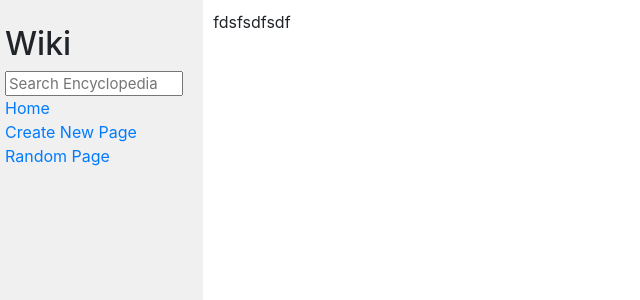
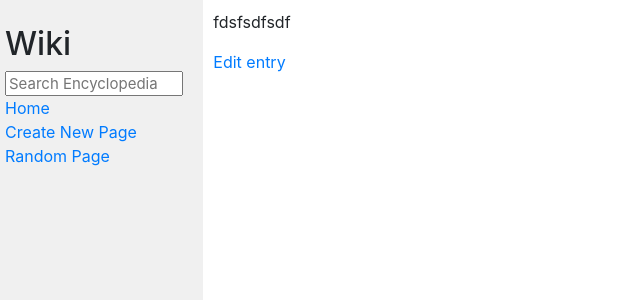
Before and after one commit to eduardoluis11/wiki, a Django app: page /random in a window 1280 px wide. Shown: the top 300 px of the page, without its empty margins (0-640 px from the left). Run offline with Django 3.2, Linux system fonts and the light colour scheme; some libraries are stand-ins or nearby versions.

Commit message:
Updated Edition Algorithm
I finished the 5.a) part of the algorithm. Now, if the user enters into an entry page, they will see a link that says 'Edit entry'. If they click on that link, they will be taken into an edition page. In this page, you will see a <textarea> field that's pre-populated with the description of that particular entry.

```diff
--- a/encyclopedia/templates/encyclopedia/display_entry.html
+++ b/encyclopedia/templates/encyclopedia/display_entry.html
@@ -71,6 +71,13 @@ I will use "title" to see if I'm getting the name of the .md file, which is what
     To make the entry titles displayed on the previous algorithm to be clickable and send the user to its respective entry
     page, I will need to add a ‘href=”/wiki/{{entry}}”’ to each item from the list of results. Or in other words, I need to
     do the exact same thing that I did for index.html to display the list of clickable links.
+
+    Now, I need to add a link on the page of the existing entries to take them to the page that will let them edit the
+    entry. I could add a n <a> tag in the display_entry.html that will take the user to the edit page for that particular entry.
+
+    BUG: if the title of the entry that I want to edit has an space, I won't be taken to the edition page of that entry.
+    I need to get the title of the entry from the URL, NOT from the first line of the .md file. To fix this bug, I could
+    obtain the title of the .md file from the views.py file, and then send it as a variable to this file via Jinja notation.
     -->
     {% if entries == 'not found' %}
         <h1>Page Not Found</h1>
@@ -90,6 +97,8 @@ I will use "title" to see if I'm getting the name of the .md file, which is what
 
     {% else %}
         {{entries|safe}}
+
+        <a href="/wiki/{{title_of_entry_file}}/edit">Edit entry</a>
     {% endif %}
 
     <!-- I will use this to see if I'm getting the name of the .md file, which is what I'll use as the entry's title.
--- a/encyclopedia/templates/encyclopedia/edit.html
+++ b/encyclopedia/templates/encyclopedia/edit.html
@@ -23,6 +23,9 @@ from the views.py file. -->
     https://www.w3schools.com/tags/tryit.asp?filename=tryhtml_input_value .) Then, the value that I need to add
     to the “value” tag will be obtained via jinja notation from a function from the views.py file. I will use code
     like “<textarea type='text' name='entry-title' value='{{title}}'></textarea>”.
+
+    DO NOT add space between the <textarea> tag and the jinja notation that gets the existing description, or else
+    that indentation will be added to the description of the entry.
     -->
     <form method="post">
         {% csrf_token %}
--- a/encyclopedia/views.py
+++ b/encyclopedia/views.py
@@ -87,6 +87,9 @@ To properly convert from Markdown into HTML so that the entry text doesn't have
 each letter, and so that the "#" characters are able to make the text bold or italices (as it should in Markdown
 format), I will use the "markdown.markdown(ENTRY_TEXT_VARIABLE)" function from the markdown2 package
 (source: https://github.com/trentm/python-markdown2 .)
+
+I'm sending the "word" variable to display_entry.html to send the title of the entry's file. This will be used
+to make the user enter into the edition page of that particular entry if they click on the 'Edit Entry' link.
 """
 def wiki_article(request, word):
     # article = markdown2.markdown(util.get_entry(word))
@@ -196,7 +199,8 @@ def wiki_article(request, word):
         # I will insert here the "article" variable (the word typed by the user on the URL bar.) This seems to be like
         # sanitizing data in PHP.
         "entries": article,
-        "title": fixed_title
+        "title": fixed_title,
+        "title_of_entry_file": word
     })
 
 """ This function will redirect the user to a random entry if they click on "Random Page" on any page of the wiki.
```
